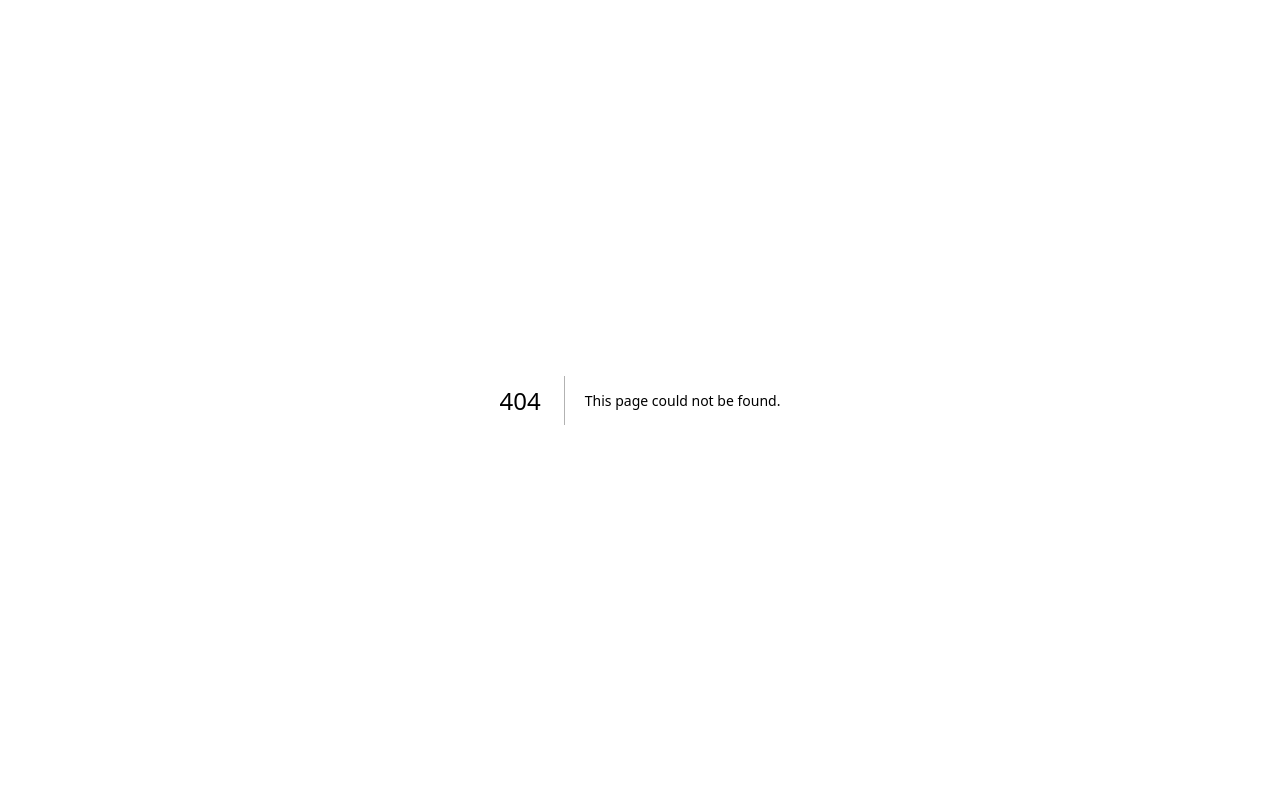
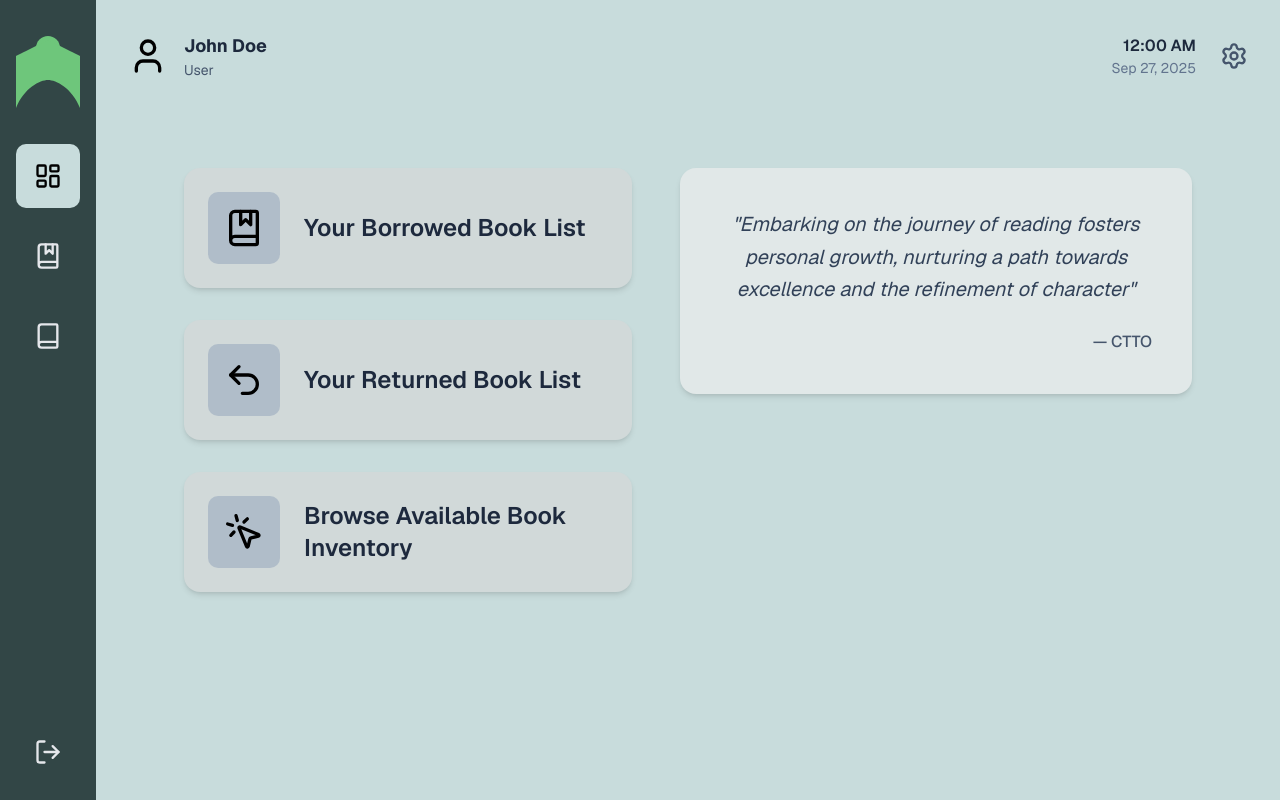
Before and after one commit to johnpaulpatigas/LibraryManagementSystem, a Next.js app in the folder client/: page /student/dashboard in a window 1280 px wide. Before the commit this address had no page. Built offline with nearby package versions, Linux system fonts and the light colour scheme.

Commit message:
Student dashboard page

```diff
--- /dev/null
+++ b/client/app/student/dashboard/page.tsx
@@ -0,0 +1,161 @@
+"use client";
+import {
+  Book,
+  BookMarked,
+  LayoutDashboard,
+  LogOut,
+  MousePointerClick,
+  Settings,
+  Undo2,
+  User,
+} from "lucide-react";
+import Link from "next/link";
+
+const LibraryLogo = () => (
+  <div className="flex justify-center py-8">
+    <svg
+      width="80"
+      height="80"
+      viewBox="0 0 100 100"
+      xmlns="http://www.w3.org/2000/svg"
+    >
+      <circle cx="50" cy="20" r="15" fill="#6EC67B" />
+      <path
+        d="M10 95 C 20 70, 40 60, 50 60 C 60 60, 80 70, 90 95 L 90 30 C 90 30, 50 10, 50 10 C 50 10, 10 30, 10 30 Z"
+        fill="#6EC67B"
+      />
+    </svg>
+  </div>
+);
+
+const StudentSidebar = () => {
+  const navItems = [
+    {
+      name: "Dashboard",
+      icon: LayoutDashboard,
+      href: "/student/dashboard",
+      active: true,
+    },
+    {
+      name: "My Lists",
+      icon: BookMarked,
+      href: "/student/my-books",
+      active: false,
+    },
+    {
+      name: "Browse Books",
+      icon: Book,
+      href: "/student/browse",
+      active: false,
+    },
+  ];
+
+  return (
+    <aside className="flex w-24 shrink-0 flex-col items-center bg-[#324646] text-gray-200">
+      <LibraryLogo />
+      <nav className="flex w-full flex-1 flex-col items-center space-y-4 px-2">
+        {navItems.map((item) => (
+          <Link
+            key={item.name}
+            href={item.href}
+            title={item.name}
+            className={`flex h-16 w-16 items-center justify-center rounded-lg transition-colors ${
+              item.active ? "bg-[#c8dcdc] text-black" : "hover:bg-slate-700"
+            }`}
+          >
+            <item.icon className="h-7 w-7" />
+          </Link>
+        ))}
+      </nav>
+      <div className="p-4">
+        <Link
+          href="/logout"
+          title="Log Out"
+          className="flex h-16 w-16 items-center justify-center rounded-lg transition-colors hover:bg-slate-700"
+        >
+          <LogOut className="h-7 w-7" />
+        </Link>
+      </div>
+    </aside>
+  );
+};
+
+const StudentHeader = () => (
+  <div className="flex items-center justify-between">
+    <div className="flex items-center gap-4">
+      <User className="h-10 w-10 text-black" />
+      <div>
+        <h1 className="text-lg font-bold text-slate-800">John Doe</h1>
+        <p className="text-sm text-slate-600">User</p>
+      </div>
+    </div>
+    <div className="flex items-center gap-6">
+      <div className="text-right">
+        <p className="font-semibold text-slate-800">12:00 AM</p>
+        <p className="text-sm text-slate-500">Sep 27, 2025</p>
+      </div>
+      <button className="text-slate-600 hover:text-slate-900">
+        <Settings className="h-7 w-7" />
+      </button>
+    </div>
+  </div>
+);
+
+const NavCard = ({
+  icon: Icon,
+  title,
+  href,
+}: {
+  icon: React.ElementType;
+  title: string;
+  href: string;
+}) => (
+  <Link href={href}>
+    <div className="flex cursor-pointer items-center gap-6 rounded-2xl bg-[#d1d9d9] p-6 shadow-md transition-all hover:bg-slate-300 hover:shadow-lg">
+      <div className="rounded-lg bg-slate-400/50 p-4">
+        <Icon className="h-10 w-10 text-black" />
+      </div>
+      <p className="text-2xl font-semibold text-slate-800">{title}</p>
+    </div>
+  </Link>
+);
+
+export default function StudentDashboardPage() {
+  return (
+    <div className="flex h-screen bg-[#c8dcdc] font-sans">
+      <StudentSidebar />
+      <main className="flex flex-1 flex-col gap-12 overflow-y-auto p-8">
+        <StudentHeader />
+
+        <div className="flex flex-1 items-start justify-center gap-12 pt-10">
+          <div className="flex w-full max-w-md flex-col gap-8">
+            <NavCard
+              href="/student/my-books?view=borrowed"
+              icon={BookMarked}
+              title="Your Borrowed Book List"
+            />
+            <NavCard
+              href="/student/my-books?view=returned"
+              icon={Undo2}
+              title="Your Returned Book List"
+            />
+            <NavCard
+              href="/student/browse"
+              icon={MousePointerClick}
+              title="Browse Available Book Inventory"
+            />
+          </div>
+
+          <div className="w-full max-w-lg rounded-2xl bg-[#e1e8e8] p-10 shadow-md">
+            <blockquote className="text-center text-xl leading-relaxed text-slate-700 italic">
+              &quot;Embarking on the journey of reading fosters personal growth,
+              nurturing a path towards excellence and the refinement of
+              character&quot;
+            </blockquote>
+            <p className="mt-6 text-right font-medium text-slate-600">— CTTO</p>
+          </div>
+        </div>
+      </main>
+    </div>
+  );
+}
```
